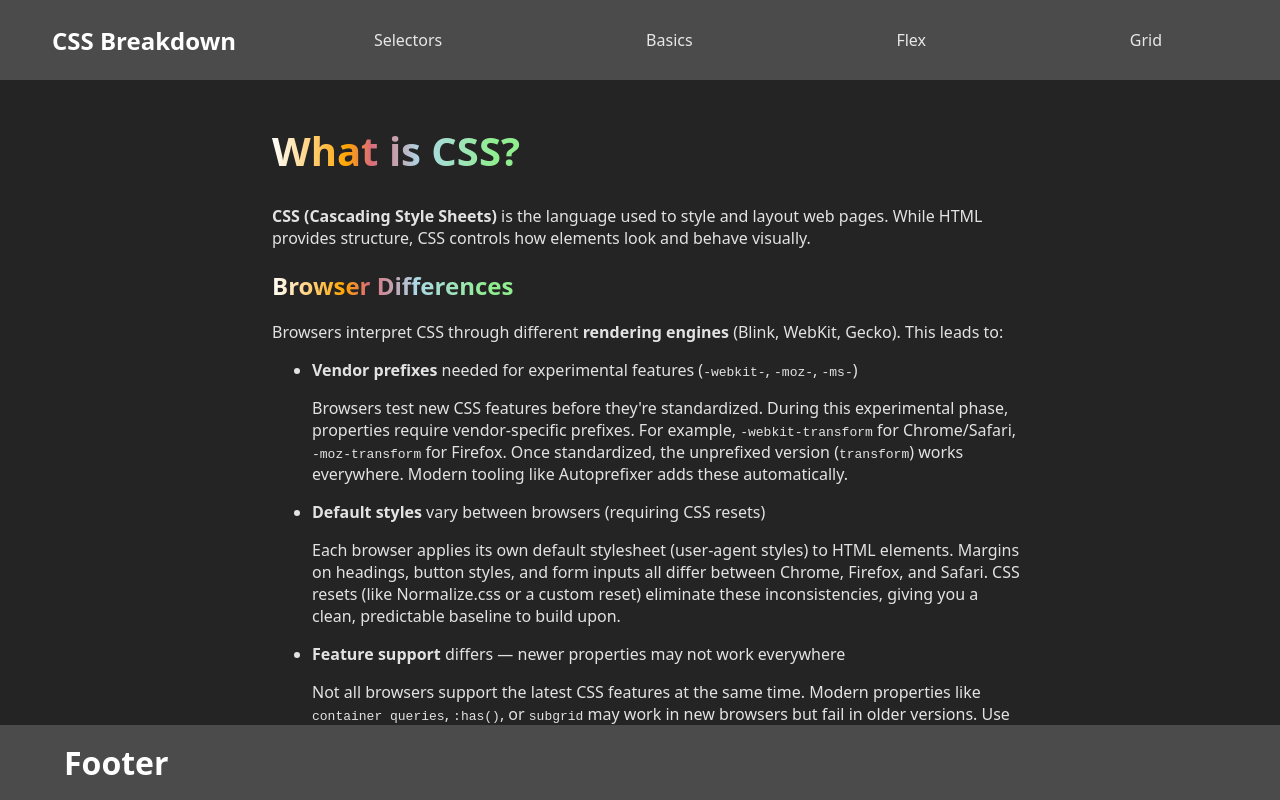
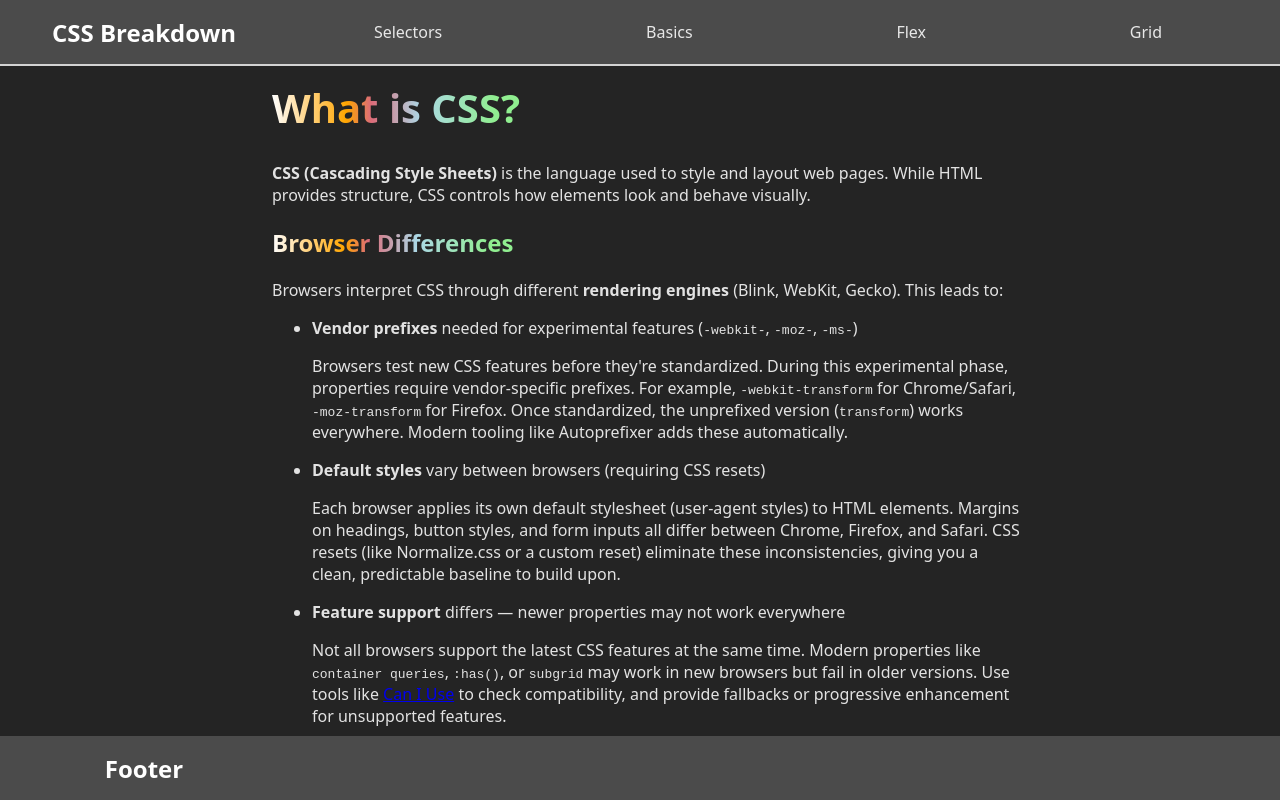
Before and after one commit to Maenzaga/css-breakdown, a React (Vite) app: page / in a window 1280 px wide. Built offline with nearby package versions, Linux system fonts and the light colour scheme.

Commit message:
style - small UI/UX improvements

```diff
--- a/src/App.css
+++ b/src/App.css
@@ -17,10 +17,15 @@ header {
   display: flex;
   justify-content: space-between;
   align-items: center;
-  height: 5rem;
+  height: 4rem;
   text-align: center;
   padding: 1rem;
   background-color: rgb(75, 75, 75);
+  transition: outline 0.1s ease-in-out;
+
+  &:hover {
+    outline: 2px solid lightgray;
+  }
 
   & a {
     text-decoration: none;
@@ -101,14 +106,14 @@ main {
 
 footer {
   display: flex;
-  height: 5rem;
-  padding: 1rem 4rem;
+  height: 4rem;
+  padding: 1rem;
   background-color: rgb(75, 75, 75);
-  cursor: pointer;
   outline: 0px solid lightgray;
   transition: all 0.1s ease-in-out;
 
   & > span {
+    width: 20vw;
     color: white;
     background: linear-gradient(
       90deg,
@@ -124,9 +129,10 @@ footer {
     -webkit-background-clip: text;
     -webkit-text-fill-color: transparent;
     background-position: 0% 0%;
-    font-size: 2rem;
+    text-align: center;
+    font-size: 1.5rem;
     font-weight: bold;
-    transition: all 0.3s ease-in-out;
+    transition: outline 0.3s ease-in-out;
   }
 
   &:hover {
--- a/src/pages/Intro/Intro.module.css
+++ b/src/pages/Intro/Intro.module.css
@@ -17,13 +17,13 @@
   -webkit-text-fill-color: transparent;
 
   &:first-child {
+    margin-top: 0;
     font-size: 2.5rem;
   }
 }
 
 .paragraph,
 .title {
-  caret-shape: underscore;
   animation: rainbow 6s linear infinite;
 }
 
```
